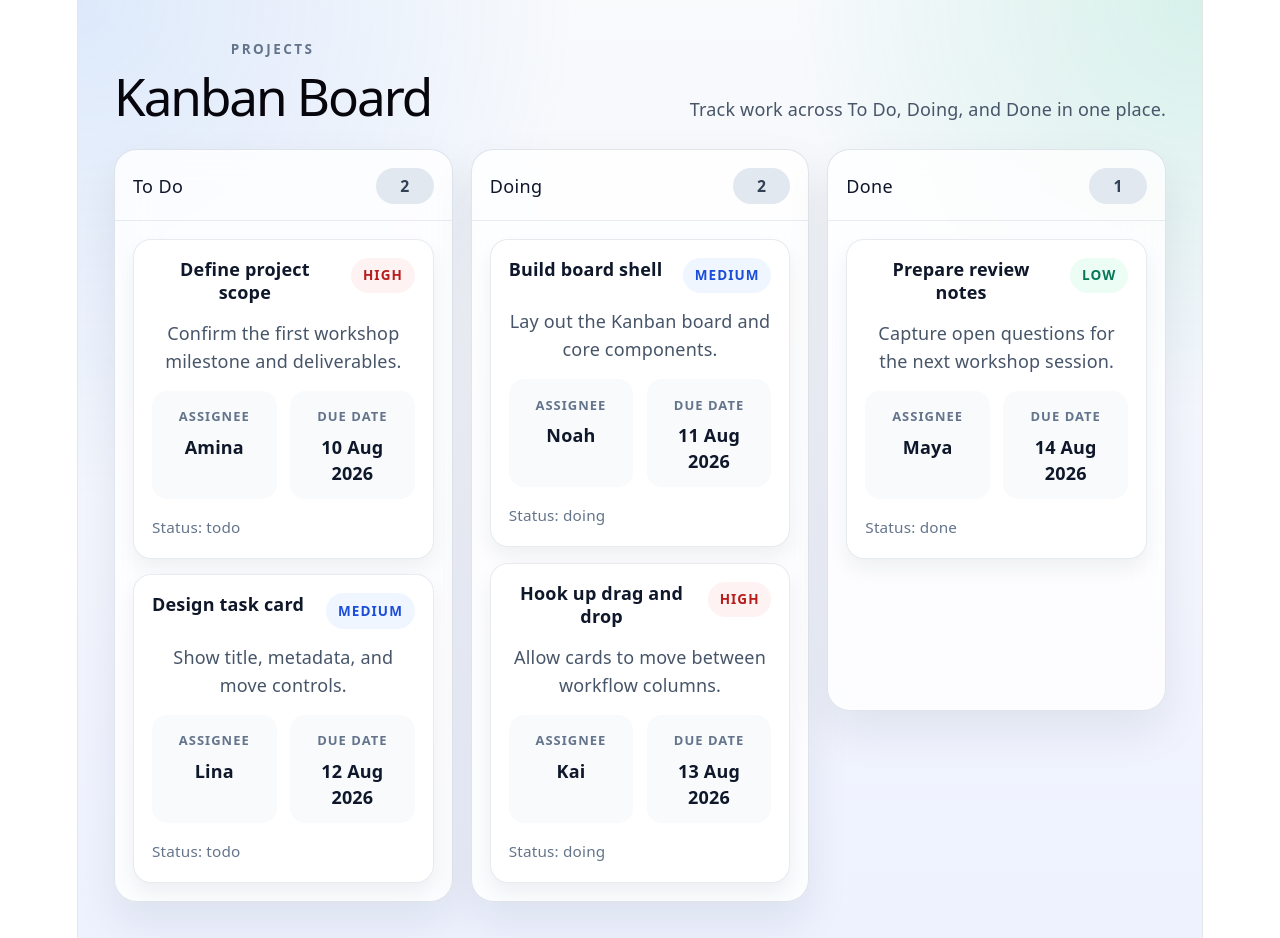
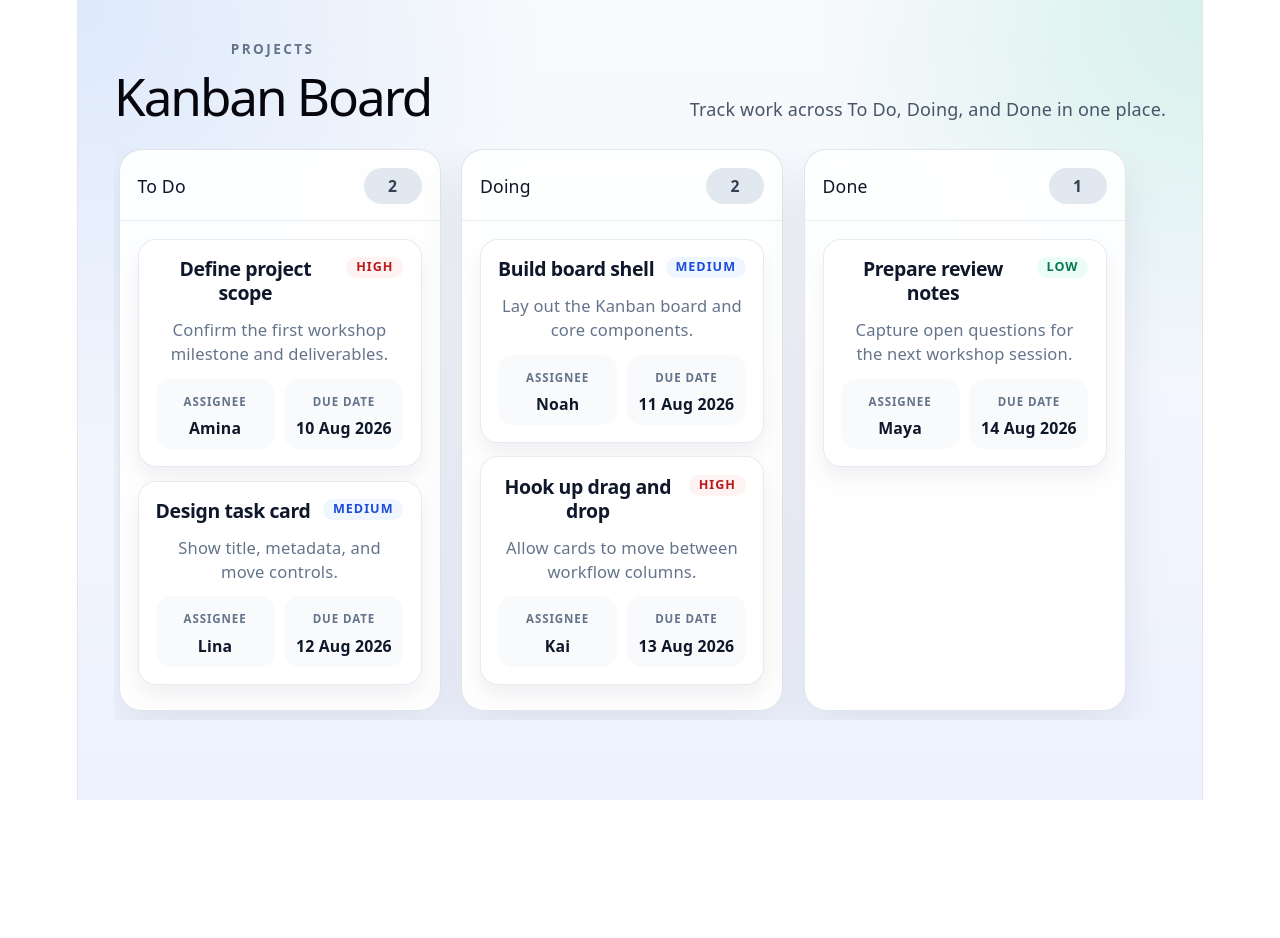
Before and after one commit to nschandunu/full_stack_workshop, a React (Vite) app in the folder client/: page / in a window 1280 px wide. After the commit the page ends 800 px from the top, so only its background shows below. Built offline with nearby package versions, Linux system fonts and the light colour scheme.

Commit message:
Refine kanban board layout

```diff
--- a/client/src/features/projects/kanban/components/KanbanCard.jsx
+++ b/client/src/features/projects/kanban/components/KanbanCard.jsx
@@ -64,10 +64,6 @@ function KanbanCard({ task, onOpen, onDragStart }) {
           <dd>{formatDueDate(task.dueDate)}</dd>
         </div>
       </dl>
-
-      <div className="kanban-card__footer">
-        <span>Status: {task.status}</span>
-      </div>
     </article>
   );
 }
--- a/client/src/features/projects/kanban/kanban.css
+++ b/client/src/features/projects/kanban/kanban.css
@@ -49,22 +49,30 @@
 
 .kanban-board {
   width: 100%;
+  overflow-x: auto;
+  padding-bottom: 0.5rem;
 }
 
 .kanban-board__columns {
   display: grid;
-  grid-template-columns: repeat(3, minmax(0, 1fr));
-  gap: 1rem;
+  grid-template-columns: repeat(3, minmax(300px, 320px));
+  gap: 1.25rem;
   align-items: start;
+  width: max-content;
+  min-width: 100%;
+  margin-inline: auto;
+  padding-inline: 0.25rem;
 }
 
 .kanban-column {
   display: flex;
   flex-direction: column;
+  width: 100%;
   min-height: 70svh;
+  max-width: 320px;
   border: 1px solid rgba(148, 163, 184, 0.28);
   border-radius: 1.25rem;
-  background: rgba(255, 255, 255, 0.82);
+  background: rgba(255, 255, 255, 0.9);
   backdrop-filter: blur(18px);
   box-shadow: 0 20px 45px rgba(15, 23, 42, 0.08);
   overflow: hidden;
@@ -75,15 +83,15 @@
   align-items: center;
   justify-content: space-between;
   gap: 1rem;
-  padding: 1rem 1rem 0.85rem;
+  padding: 1rem 1rem 0.875rem;
   border-bottom: 1px solid rgba(148, 163, 184, 0.2);
 }
 
 .kanban-column__header h2 {
   margin: 0;
-  font-size: 1rem;
+  font-size: 0.98rem;
   line-height: 1.2;
-  letter-spacing: 0.02em;
+  letter-spacing: 0.01em;
   color: #0f172a;
 }
 
@@ -104,13 +112,13 @@
 .kanban-column__body {
   display: flex;
   flex-direction: column;
-  gap: 0.85rem;
+  gap: 0.75rem;
   padding: 1rem;
 }
 
 .kanban-column__empty {
   margin: 0;
-  padding: 1rem;
+  padding: 0.85rem 0.9rem;
   border: 1px dashed rgba(100, 116, 139, 0.35);
   border-radius: 0.9rem;
   background: rgba(248, 250, 252, 0.9);
@@ -120,8 +128,8 @@
 .kanban-card {
   display: flex;
   flex-direction: column;
-  gap: 0.85rem;
-  padding: 1rem;
+  gap: 0.7rem;
+  padding: 0.95rem;
   border: 1px solid rgba(148, 163, 184, 0.22);
   border-radius: 1rem;
   background: #fff;
@@ -146,48 +154,55 @@
   display: flex;
   align-items: start;
   justify-content: space-between;
-  gap: 0.75rem;
+  gap: 0.625rem;
 }
 
 .kanban-card__header h3 {
   margin: 0;
-  font-size: 1rem;
-  line-height: 1.3;
+  font-size: 1.08rem;
+  line-height: 1.25;
+  font-weight: 800;
+  letter-spacing: -0.02em;
 }
 
 .kanban-card__badge {
   display: inline-flex;
   align-items: center;
   border-radius: 999px;
-  padding: 0.25rem 0.65rem;
-  font-size: 0.75rem;
+  padding: 0.24rem 0.55rem;
+  font-size: 0.7rem;
   font-weight: 700;
   text-transform: uppercase;
   letter-spacing: 0.08em;
+  line-height: 1;
+  white-space: nowrap;
 }
 
 .kanban-card__description {
   margin: 0;
-  color: #475569;
-  line-height: 1.55;
+  color: #64748b;
+  line-height: 1.45;
+  font-size: 0.92rem;
 }
 
 .kanban-card__meta {
   display: grid;
   grid-template-columns: repeat(2, minmax(0, 1fr));
-  gap: 0.75rem;
+  gap: 0.55rem;
   margin: 0;
+  width: 100%;
 }
 
 .kanban-card__meta div {
-  padding: 0.7rem 0.75rem;
+  padding: 0.55rem 0.6rem;
   border-radius: 0.85rem;
   background: #f8fafc;
+  min-width: 0;
 }
 
 .kanban-card__meta dt {
   margin: 0 0 0.25rem;
-  font-size: 0.72rem;
+  font-size: 0.64rem;
   font-weight: 700;
   text-transform: uppercase;
   letter-spacing: 0.08em;
@@ -198,14 +213,9 @@
   margin: 0;
   color: #0f172a;
   font-weight: 600;
-}
-
-.kanban-card__footer {
-  display: flex;
-  justify-content: space-between;
-  align-items: center;
-  color: #64748b;
-  font-size: 0.85rem;
+  font-size: 0.88rem;
+  line-height: 1.25;
+  overflow-wrap: anywhere;
 }
 
 .kanban-drag-overlay {
@@ -214,11 +224,13 @@
 
 @media (max-width: 1100px) {
   .kanban-board__columns {
-    grid-template-columns: 1fr;
+    grid-template-columns: repeat(3, minmax(300px, 320px));
+    justify-content: start;
+    margin-inline: 0;
   }
 
   .kanban-column {
-    min-height: auto;
+    min-height: 62svh;
   }
 
   .kanban-page__header {
@@ -232,11 +244,16 @@
     padding: 1rem;
   }
 
+  .kanban-board {
+    margin-inline: -1rem;
+    padding-inline: 1rem;
+  }
+
   .kanban-column__body {
-    padding: 0.85rem;
+    padding: 0.9rem;
   }
 
   .kanban-card__meta {
-    grid-template-columns: 1fr;
+    grid-template-columns: repeat(2, minmax(0, 1fr));
   }
 }
```
